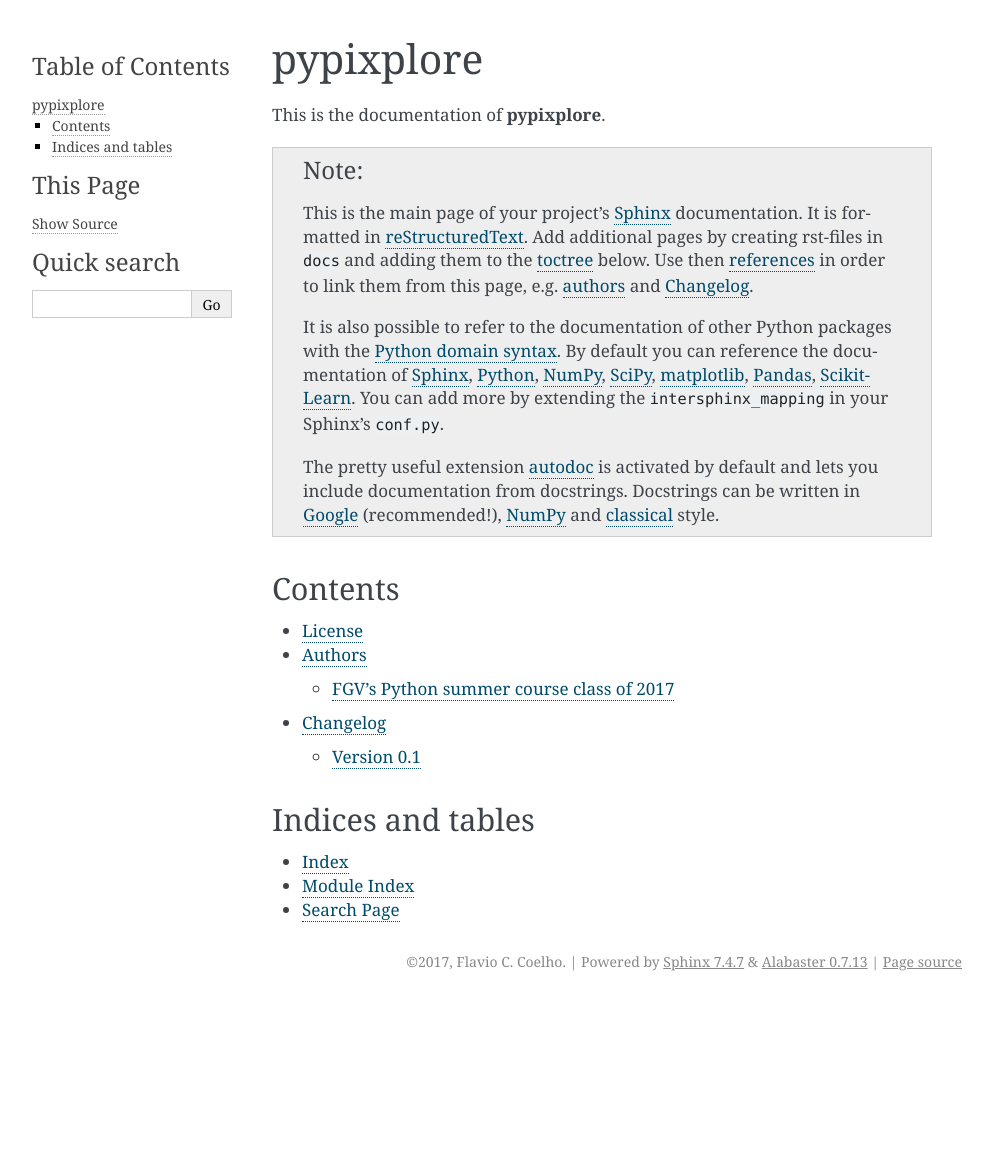
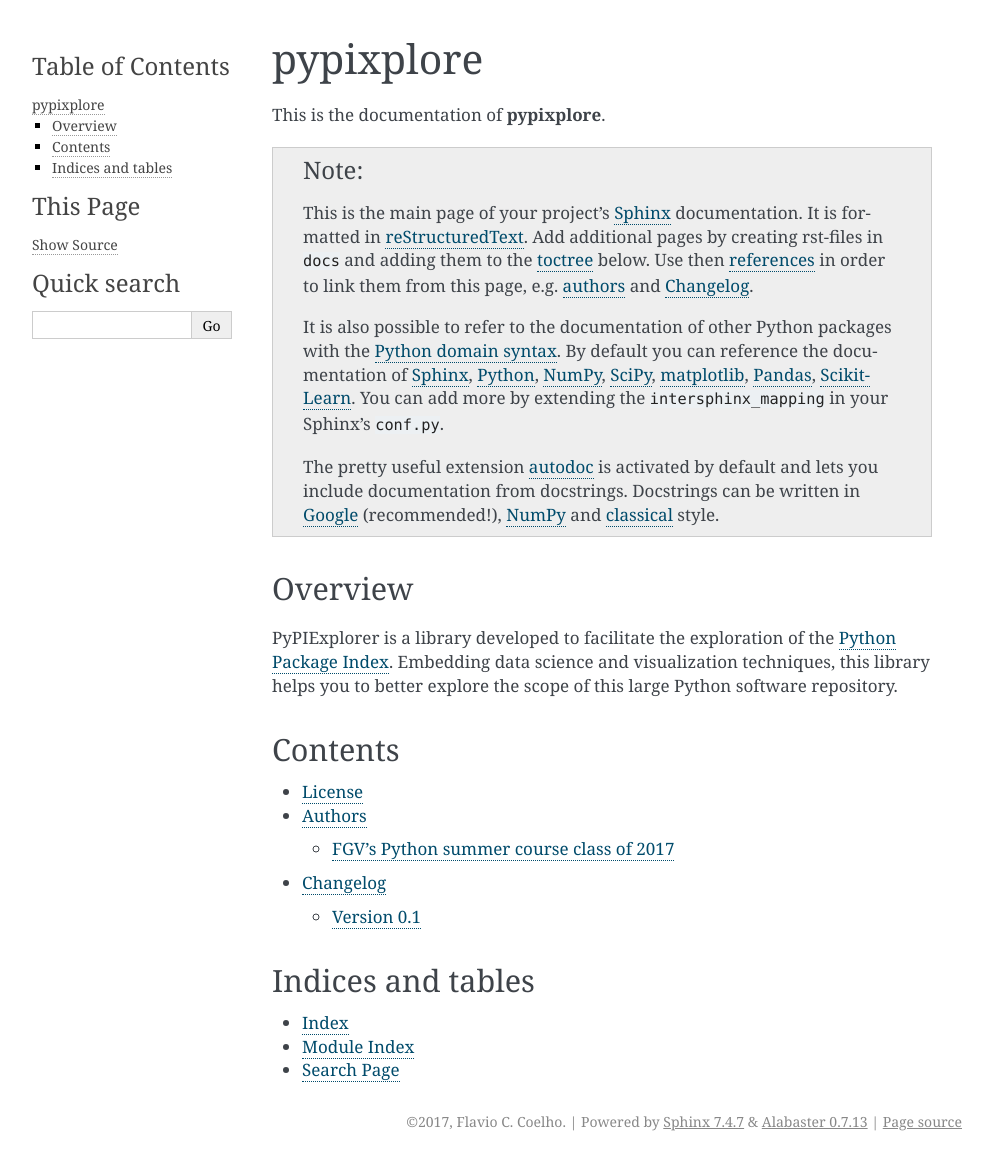
Before and after one commit to fccoelho/pypixplorer, a Sphinx documentation site: the page built from docs/index.rst, in a window 1280 px wide. Shown: the whole page, without its empty margins (148-1141 px from the left). Built offline with Sphinx 7.4.7, drawn with Linux system fonts in a browser that asks for light colours; formulas are drawn with MathJax 3; pages that are not in the unit, such as notebooks, are missing from menus; before the commit the page ends 1001 px from its top, so only the background shows below that.

Commit message:
Updated docs issue #12

```diff
--- a/docs/index.rst
+++ b/docs/index.rst
@@ -37,6 +37,11 @@
     <http://www.sphinx-doc.org/en/stable/domains.html#info-field-lists>`__
     style.
 
+Overview
+========
+
+PyPIExplorer is a library developed to facilitate the exploration of the `Python Package Index <http://pypi.python.org>`__.
+Embedding data science and visualization techniques, this library helps you to better explore the scope of this large Python software repository.
 
 Contents
 ========
```
